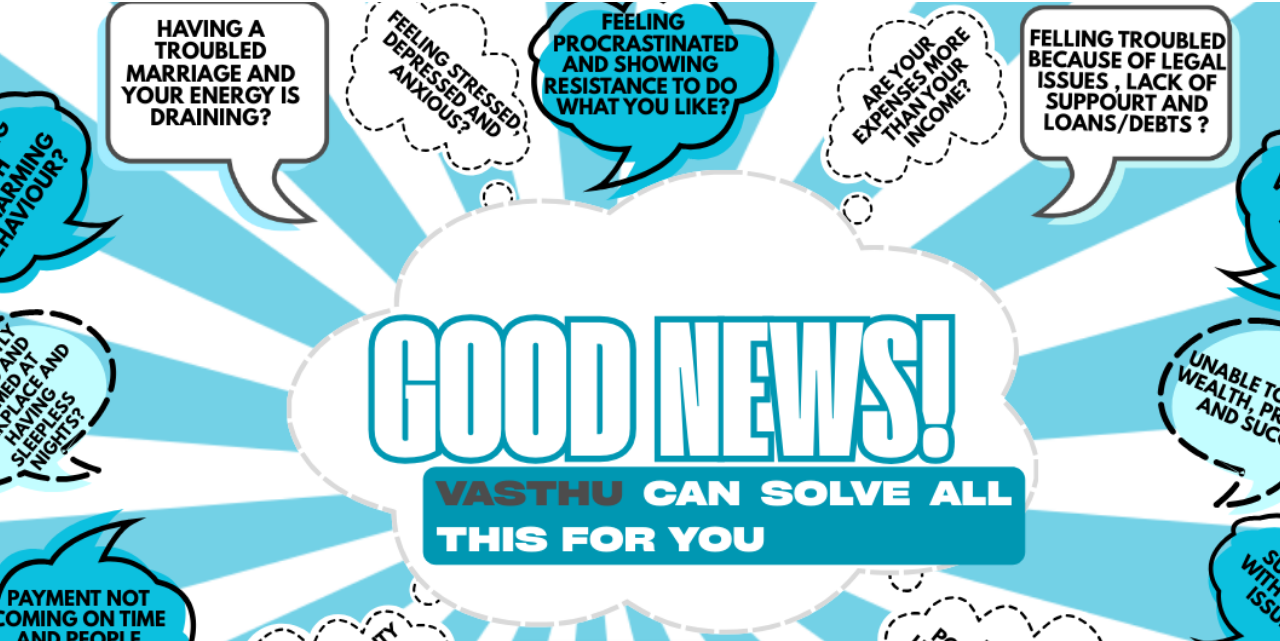
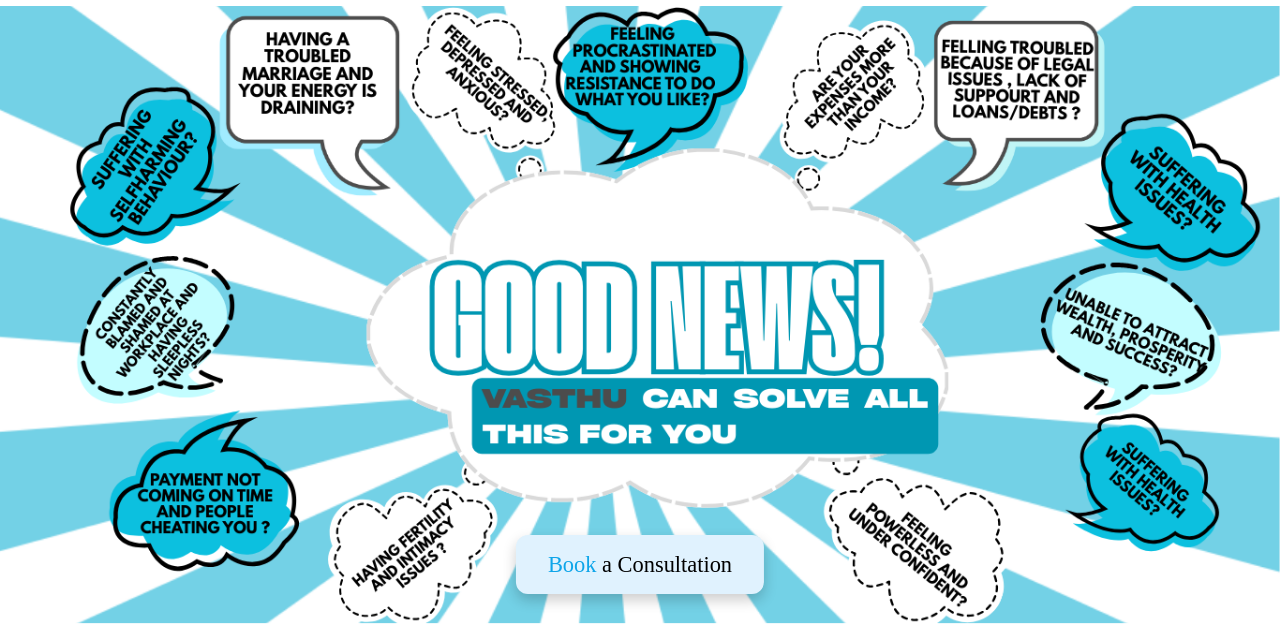
Before and after one commit to Wraptron/vaasthu-astro-home, an Astro site: page / in a window 1280 px wide. Shown: the part 94-735 px from the top of the page. Built offline with nearby package versions, Linux system fonts and the light colour scheme; Astro itself is replaced by a stand-in of ours.

Commit message:
fixed banner section

```diff
--- a/src/components/Herosection.astro
+++ b/src/components/Herosection.astro
@@ -1,4 +1,4 @@
-<!DOCTYPE html>
+<!-- <!DOCTYPE html>
 <html lang="en">
 <head>
   <meta charset="UTF-8">
@@ -16,23 +16,23 @@
         'Lucida Sans Unicode', Geneva, Verdana, sans-serif;
     }
 
-    /* Banner Section */
+
     .banner-section {
       position: relative;
-      height: 100vh; /* full height */
+      height: 100vh;
       display: flex;
-      flex-direction: column; /* stack content vertically */
-      justify-content: flex-end; /* push content to bottom */
-      align-items: center; /* center horizontally */
+      flex-direction: column;
+      justify-content: flex-end;
+      align-items: center;
       text-align: center;
       background: url('/Images/websitebanner.png') center/cover no-repeat;
-      margin-top: 80px; /* adjust based on navbar height */
-      padding-bottom: 3rem; /* space from bottom */
+      margin-top: 80px;
+      padding-bottom: 3rem;
     }
 
 
 
-    /* Content */
+
     .banner-content {
       position: relative;
       z-index: 2;
@@ -79,7 +79,7 @@
       font-size: 1.1rem;
     }
 
-    /* Mobile Responsiveness */
+
     @media (max-width: 768px) {
       .banner-section {
         padding: 1rem;
@@ -115,10 +115,10 @@
 </head>
 <body>
   <section class="banner-section">
-    <!-- Overlay -->
+
     <div class="banner-overlay"></div>
 
-    <!-- Content -->
+
    <div class="banner-content">
   <a href="contactus"
      style="font-family: 'Pacifico', cursive; font-size: 1.5rem; text-decoration: none;
@@ -132,4 +132,108 @@
 
   </section>
 </body>
+</html> -->
+<!DOCTYPE html>
+<html lang="en">
+<head>
+  <meta charset="UTF-8">
+  <meta name="viewport" content="width=device-width, initial-scale=1.0">
+  <title>Transform Spaces Banner</title>
+  <style>
+    * {
+      margin: 0;
+      padding: 0;
+      box-sizing: border-box;
+    }
+
+    body {
+      font-family: 'Lucida Sans', 'Lucida Sans Regular', 'Lucida Grande',
+        'Lucida Sans Unicode', Geneva, Verdana, sans-serif;
+    }
+
+    /* Banner Section */
+    .banner-section {
+      position: relative;
+      margin-top: 100px; /* adjust for navbar */
+    }
+
+    .banner-section img {
+      width: 100%;
+      height: auto;
+      object-fit: contain; /* show full image without cropping */
+      display: block;
+    }
+
+    /* Button */
+    /* .cta-button {
+      position: absolute;
+      bottom: 5%;
+      left: 50%;
+      transform: translateX(-50%);
+      font-family: 'Pacifico', cursive;
+      font-size: 1.2rem;
+      text-decoration: none;
+      display: inline-block;
+      padding: 0.6rem 1.5rem;
+      border-radius: 10px;
+      background-color: #e0f2fe;
+      box-shadow: 0 4px 10px rgba(0,0,0,0.15);
+      transition: all 0.3s;
+      white-space: nowrap;
+    } */
+     .cta-button {
+  position: absolute;
+  bottom: 5%; /* place near bottom of the image */
+  left: 50%;
+  transform: translateX(-50%);
+  font-family: 'Pacifico', cursive;
+  font-size: 1.4rem; /* increased from 1.2rem */
+  text-decoration: none;
+  display: inline-block;
+  padding: 0.8rem 2rem; /* slightly bigger */
+  border-radius: 12px; /* a little rounder */
+  background-color: #e0f2fe;
+  box-shadow: 0 6px 14px rgba(0,0,0,0.2); /* deeper shadow for emphasis */
+  transition: all 0.3s;
+  white-space: nowrap;
+}
+
+
+    .cta-button span:first-child {
+      color: #0ea5e9;
+    }
+    .cta-button span:last-child {
+      color: #000;
+    }
+
+    /* Hover effect */
+    .cta-button:hover {
+      transform: translateX(-50%) scale(1.05);
+    }
+
+    /* Responsive adjustments */
+    @media (max-width: 768px) {
+      .cta-button {
+        font-size: 1rem;
+        padding: 0.5rem 1.2rem;
+        bottom: 3%;
+      }
+    }
+
+    @media (max-width: 480px) {
+      .cta-button {
+        font-size: 0.9rem;
+        padding: 0.4rem 1rem;
+      }
+    }
+  </style>
+</head>
+<body>
+  <section class="banner-section">
+    <img src="/Images/websitebanner.png" alt="Website Banner" />
+    <a href="contactus" class="cta-button">
+      <span>Book</span> <span>a Consultation</span>
+    </a>
+  </section>
+</body>
 </html>
```
